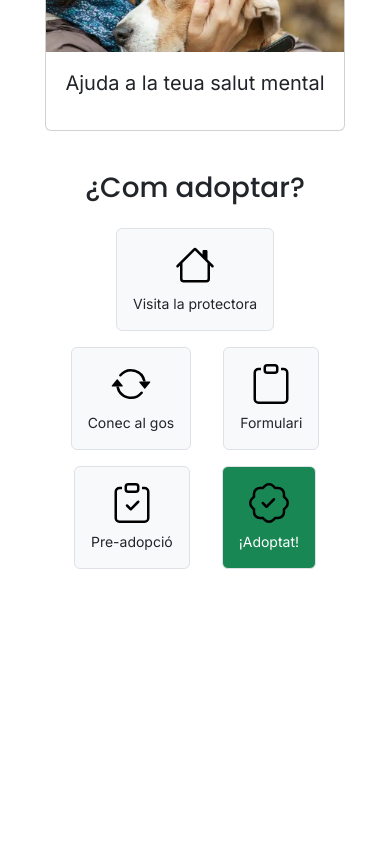
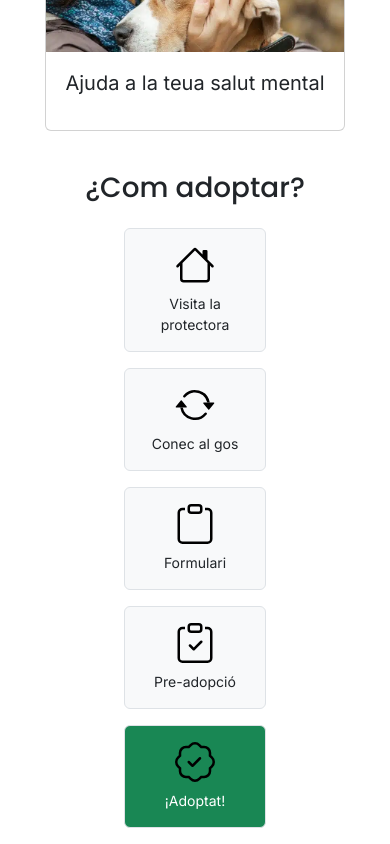
Before and after one commit to XAdriaa/Practicar-Astro-y-React, a React (Vite) app in the folder practicaReact/: page / in a window 390 px wide. Shown: the part 1386-2230 px from the top of the page. Before the commit the page ends 1971 px from the top, so only its background shows below. Built offline with nearby package versions, Linux system fonts and the light colour scheme; no server answers.

Commit message:
Com adoptar en movil esta preparat probar en produccio

```diff
--- a/practicaReact/src/pages/home/comAdoptra.jsx
+++ b/practicaReact/src/pages/home/comAdoptra.jsx
@@ -5,40 +5,40 @@ const ComAdoptra = () => {
   return (
     <div className='d-flex justify-content-center flex-wrap'>
         {/* Paso 1 */}
-        <div className="col-md-2 col-sm-4 mb-3 mx-3">
-          <div className="p-3 border rounded bg-light h-100">
+        <div className="col-md-2 col-sm-4 col-5 mb-3 mx-3">
+          <div className="p-3 border rounded bg-light h-100 carta-adoptar">
             <House size={40} className="text-primary mb-2" />
             <p className="small m-0 text-wrap">Visita la protectora</p>
           </div>
         </div>
 
         {/* Paso 2 */}
-        <div className="col-md-2 col-sm-4 mb-3 mx-3">
-          <div className="p-3 border rounded bg-light h-100">
+        <div className="col-md-2 col-sm-4 col-5 mb-3 mx-3">
+          <div className="p-3 border rounded bg-light h-100 carta-adoptar">
             <ArrowRepeat size={40} className="text-primary mb-2" />
             <p className="small m-0 text-wrap">Conec al gos</p>
           </div>
         </div>
 
         {/* Paso 3 */}
-        <div className="col-md-2 col-sm-4 mb-3 mx-3">
-          <div className="p-3 border rounded bg-light h-100">
+        <div className="col-md-2 col-sm-4 col-5 mb-3 mx-3">
+          <div className="p-3 border rounded bg-light h-100 carta-adoptar">
             <Clipboard size={40} className="text-primary mb-2" />
             <p className="small m-0 text-wrap">Formulari</p>
           </div>
         </div>
 
         {/* Paso 4 */}
-        <div className="col-md-2 col-sm-4 mb-3 mx-3">
-          <div className="p-3 border rounded bg-light h-100">
+        <div className="col-md-2 col-sm-4 col-5 mb-3 mx-3">
+          <div className="p-3 border rounded bg-light h-100 carta-adoptar">
             <ClipboardCheck size={40} className="text-primary mb-2" />
             <p className="small m-0 text-wrap">Pre-adopció</p>
           </div>
         </div>
 
         {/* Paso 5 */}
-        <div className="col-md-2 col-sm-4 mb-3 mx-3">
-          <div className="p-3 border rounded bg-success text-white h-100">
+        <div className="col-md-2 col-sm-4 col-5 mb-3 mx-3">
+          <div className="p-3 border rounded bg-success text-white h-100 carta-adoptar">
             <PatchCheck size={40} className="mb-2" />
             <p className="small m-0 text-wrap">¡Adoptat!</p>
           </div>
--- a/practicaReact/src/pages/home/home.css
+++ b/practicaReact/src/pages/home/home.css
@@ -154,4 +154,16 @@ Arxiu homePerqueAdoptar.jsx
     }
 }
 
-/* ... (Tus otros estilos de homeAdopciones y home.jsx se mantienen igual) ... */
+
+/*****************************************************************
+------------------------------------------------------------------
+Arxiu comAdoptar.jsx
+------------------------------------------------------------------
+*****************************************************************/
+
+ @media (max-width: 576px) {
+	.carta-adoptar{
+		max-width: 275px;
+		width: 100%;
+	}
+}
```
